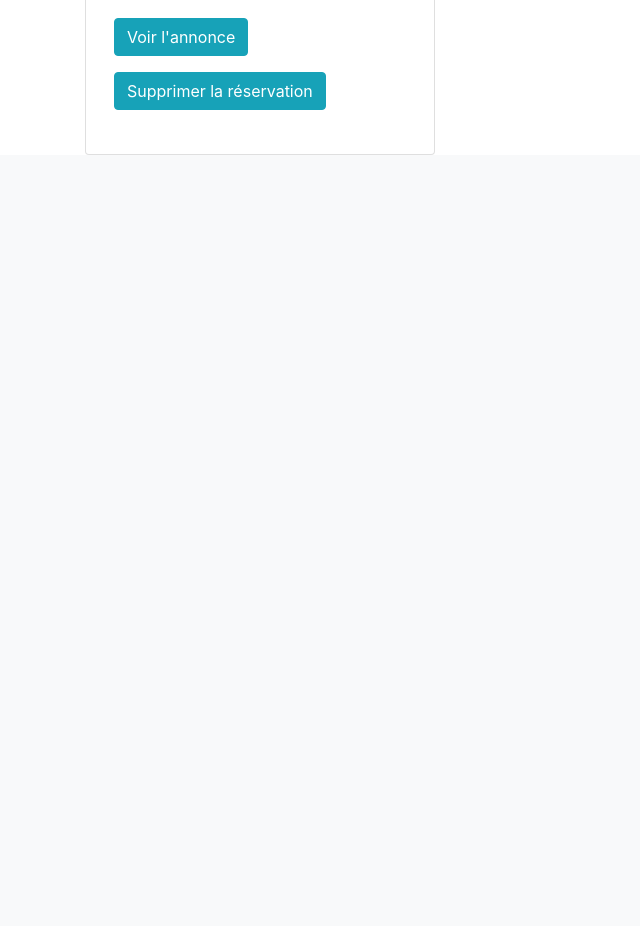
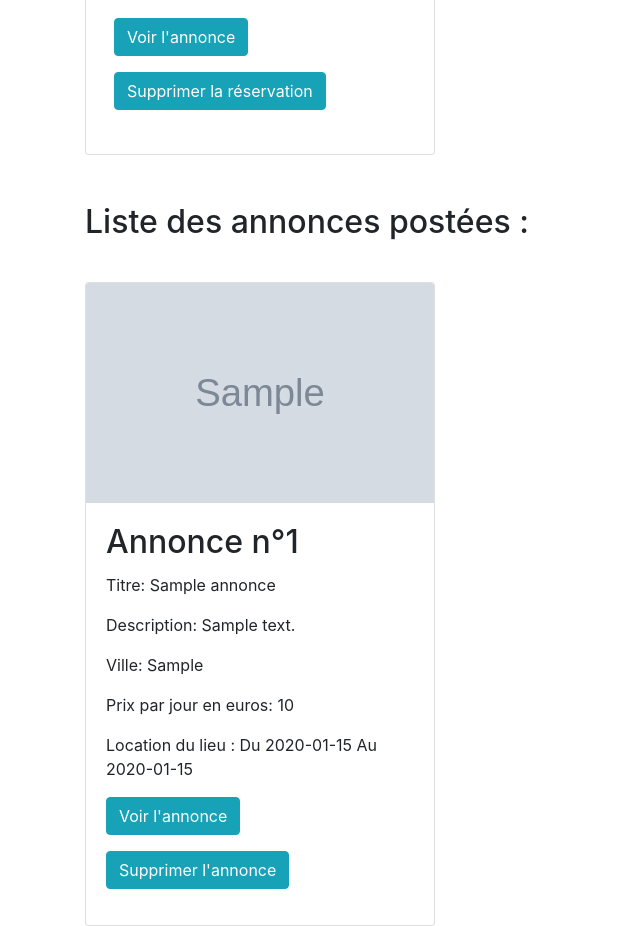
Before and after one commit to MAshhh11/stuliday, a PHP site: page /userlist.php in a window 1280 px wide. Shown: the part 753-1679 px from the top of the page, without its empty margins (0-640 px from the left). Before the commit the page ends 908 px from the top, so only its background shows below. Run offline with PHP 8.4, Linux system fonts and the light colour scheme; the visitor is signed in with stand-in values (Sample User, id 1); tables that the repository leaves empty hold one stand-in row (values such as "Sample post"); grey boxes marked "Sample" are stand-in pictures; data that the repository does not hold is empty.

Commit message:
amélioration admin tools

```diff
--- a/deleteannonce.php
+++ b/deleteannonce.php
@@ -11,9 +11,11 @@
         $sth->execute();
 
         if($sth){
-            header("Location:profile.php?action=d");
+            echo "<div class ='alert alert-success'> Annonce bien supprimée !</div>";
+        echo '<a class="btn btn-success col" href="profile.php">Retour vers votre profil</a>';
         }else{
-            header("Location:profile.php?action=e");
+            echo "<div class ='alert alert-danger'> Une erreur vient de se produire.</div>";
+        echo '<a class="btn btn-danger col" href="profile.php">Retour vers votre profil</a>';
         }
     }
 
--- a/inc/function.php
+++ b/inc/function.php
@@ -52,6 +52,41 @@
                         </div>
                         <div class="mt-3">
                         <a class="btn btn-info mb-3" href="cancelreservation.php?id=<?= $row['id']; ?>"> Supprimer la réservation</a>
+                        </div>
+                    </div>
+                </div>
+            </div>
+        <?php
+        }
+
+    }
+
+    function displayAnnoncesadmintools(){
+        global $db;
+        $sql = $db->query("SELECT * FROM annonces");
+        $sql->setFetchMode(PDO::FETCH_ASSOC);
+
+        while($row = $sql->fetch()){
+        ?>
+           <div class="col-4">
+                <div class="card mt-3">
+                    <img class="card-img-top" src="<?=$row['image_url'];?>" alt="image_annonce" width="300" height="220">
+                    <div class="card-body">
+                        <div class="card-title">
+                            <h2>Annonce n°<?= $row['id']; ?></h2>
+                        </div>
+                        <div class="card-text">
+                            <p>Titre: <?= $row['title']; ?></p>
+                            <p>Description: <?= shorten_text($row['description']); ?></p>
+                            <p>Ville: <?= $row['city']; ?></p>
+                            <p>Prix par jour en euros: <?= $row['price']; ?></p>
+                            <p>Location du lieu : Du <?= $row['start_date']; ?> Au <?= $row['end_date']; ?></p>
+                            <div class="mt-3">
+                            <a class="btn-info btn" href="displayannonce.php?id=<?= $row['id']; ?>">Voir l'annonce</a>
+                            </div>
+                            <div class="mt-3">
+                            <a class="btn btn-info mb-3" href="deleteannonce.php?id=<?= $row['id']; ?>"> Supprimer l'annonce</a>
+                            </div>
                         </div>
                     </div>
                 </div>
--- a/userlist.php
+++ b/userlist.php
@@ -29,6 +29,16 @@
                         displayResa();
                     ?>
                 </div>
+                <div class="row">
+                    <div class="col-8 mt-5">
+                        <h2>Liste des annonces postées :</h2>
+                    </div>
+                </div>
+                <div class="row mt-3">
+                    <?php
+                        displayAnnoncesadmintools();
+                    ?>
+                </div>
             </div>
         </section>
 <?php
```
Also changed, not shown: annonces/img/5f4cf6cee762d_Washington.jpg (added), annonces/img/5f4cf77e7f5c4_Washington.jpg (added).
